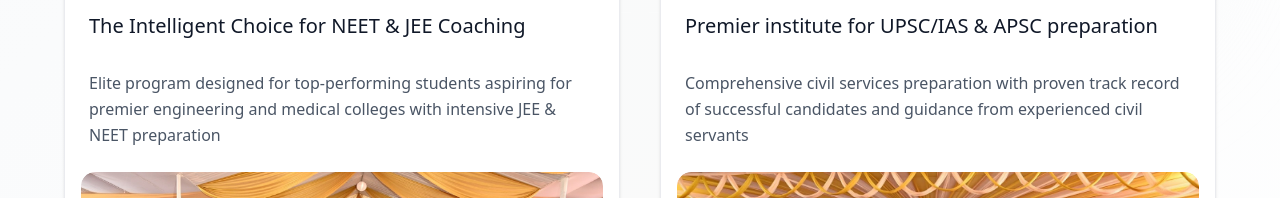
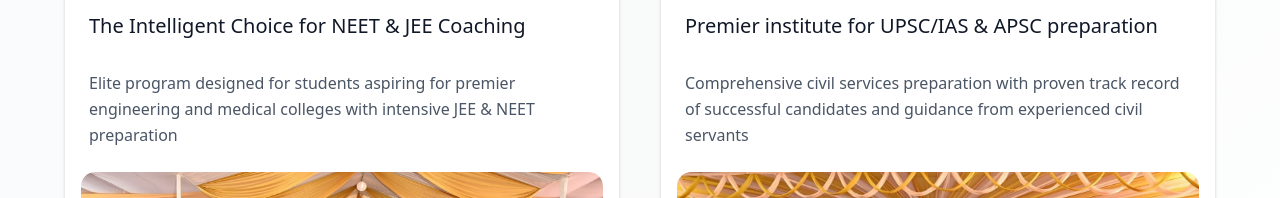
Before and after one commit to tapadar13/ajmal-educare, a Next.js app: page / in a window 1280 px wide. Shown: the part 414-612 px from the top of the page. Built offline with nearby package versions, Linux system fonts and the light colour scheme; no server answers.

Commit message:
feat: refine HeroSection description for clarity and focus on student aspirations

```diff
--- a/components/sections/HeroSection.jsx
+++ b/components/sections/HeroSection.jsx
@@ -75,7 +75,7 @@ const HeroSection = () => {
                 </CardTitle>
                 <div className="min-h-[80px]">
                   <p className="text-gray-600 leading-relaxed">
-                    Elite program designed for top-performing students aspiring
+                    Elite program designed for students aspiring
                     for premier engineering and medical colleges with intensive
                     JEE & NEET preparation
                   </p>
```
